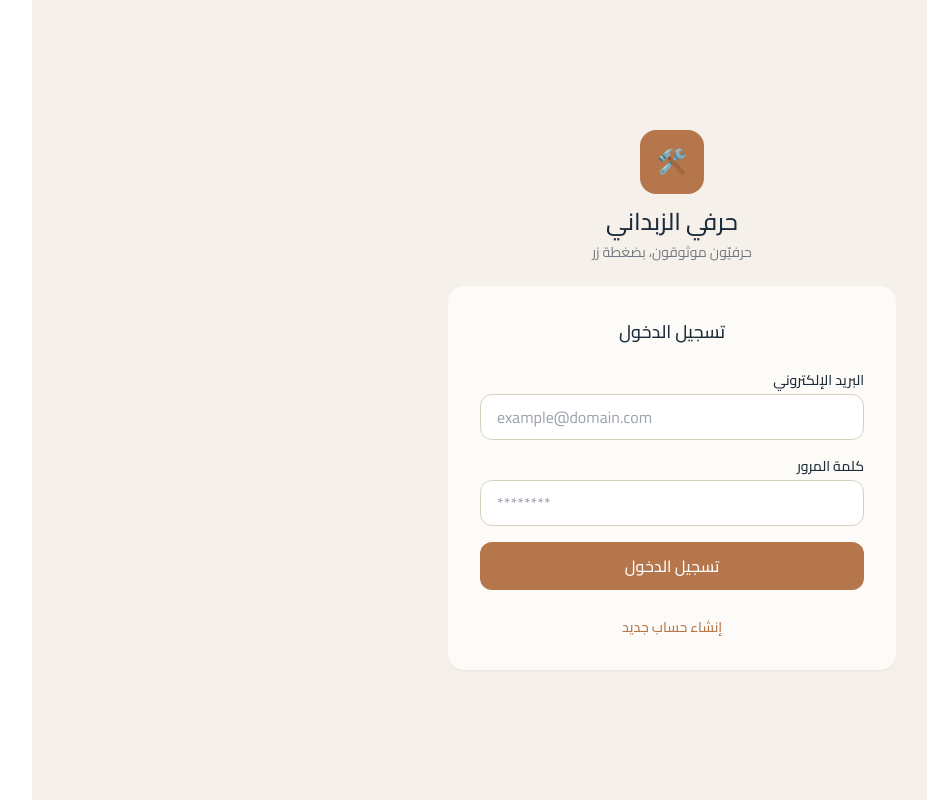
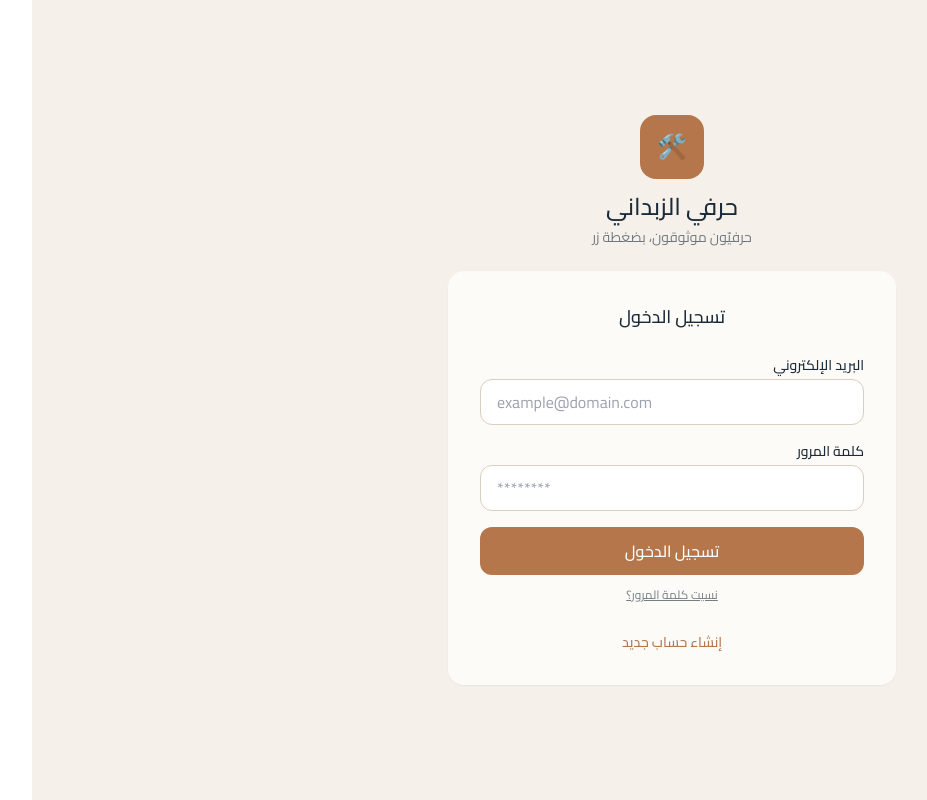
Before and after one commit to khalilbrda-arch/Hirafy_zabadany, a React (Vite) app: page / in a window 1280 px wide. Shown: the whole page, without its empty margins (73-1000 px from the left). Built offline with nearby package versions, Linux system fonts and the light colour scheme; no server answers.

Commit message:
Add forgot password functionality to LoginRegister

```diff
--- a/src/components/LoginRegister.jsx
+++ b/src/components/LoginRegister.jsx
@@ -2,6 +2,7 @@ import { useState } from 'react'
 import { auth, db } from '../firebase'
 import { createUserWithEmailAndPassword, signInWithEmailAndPassword } from 'firebase/auth'
 import { doc, setDoc } from 'firebase/firestore'
+import ForgotPasswordModal from './ForgotPasswordModal'
 
 const translateError = (code) => {
   switch (code) {
@@ -28,6 +29,7 @@ const LoginRegister = ({ onLoginSuccess }) => {
   const [accountType, setAccountType] = useState(null)
   const [error, setError] = useState('')
   const [loading, setLoading] = useState(false)
+  const [showForgotPassword, setShowForgotPassword] = useState(false)
 
   const handleSubmit = async (e) => {
     e.preventDefault()
@@ -159,6 +161,15 @@ const LoginRegister = ({ onLoginSuccess }) => {
             </button>
           </form>
 
+          {mode === 'login' && (
+            <button
+              onClick={() => setShowForgotPassword(true)}
+              className="w-full text-center text-dark-text/60 text-xs mt-3 underline"
+            >
+              نسيت كلمة المرور؟
+            </button>
+          )}
+
           <div className="mt-6 text-center">
             <button
               onClick={() => { setMode(mode === 'login' ? 'register' : 'login'); setError(''); }}
@@ -169,6 +180,10 @@ const LoginRegister = ({ onLoginSuccess }) => {
           </div>
         </div>
       </div>
+
+      {showForgotPassword && (
+        <ForgotPasswordModal onClose={() => setShowForgotPassword(false)} />
+      )}
     </div>
   )
 }
```
